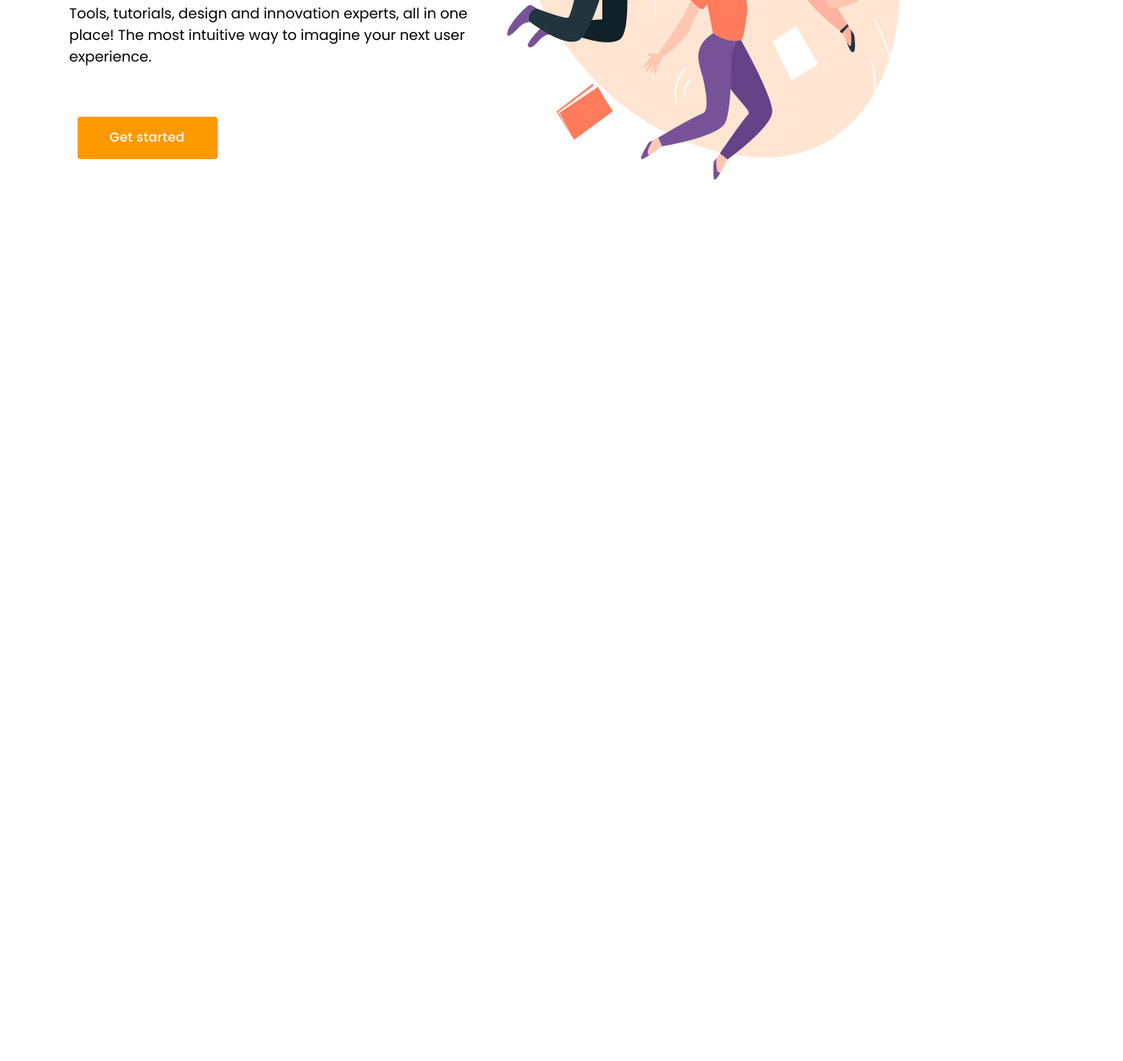
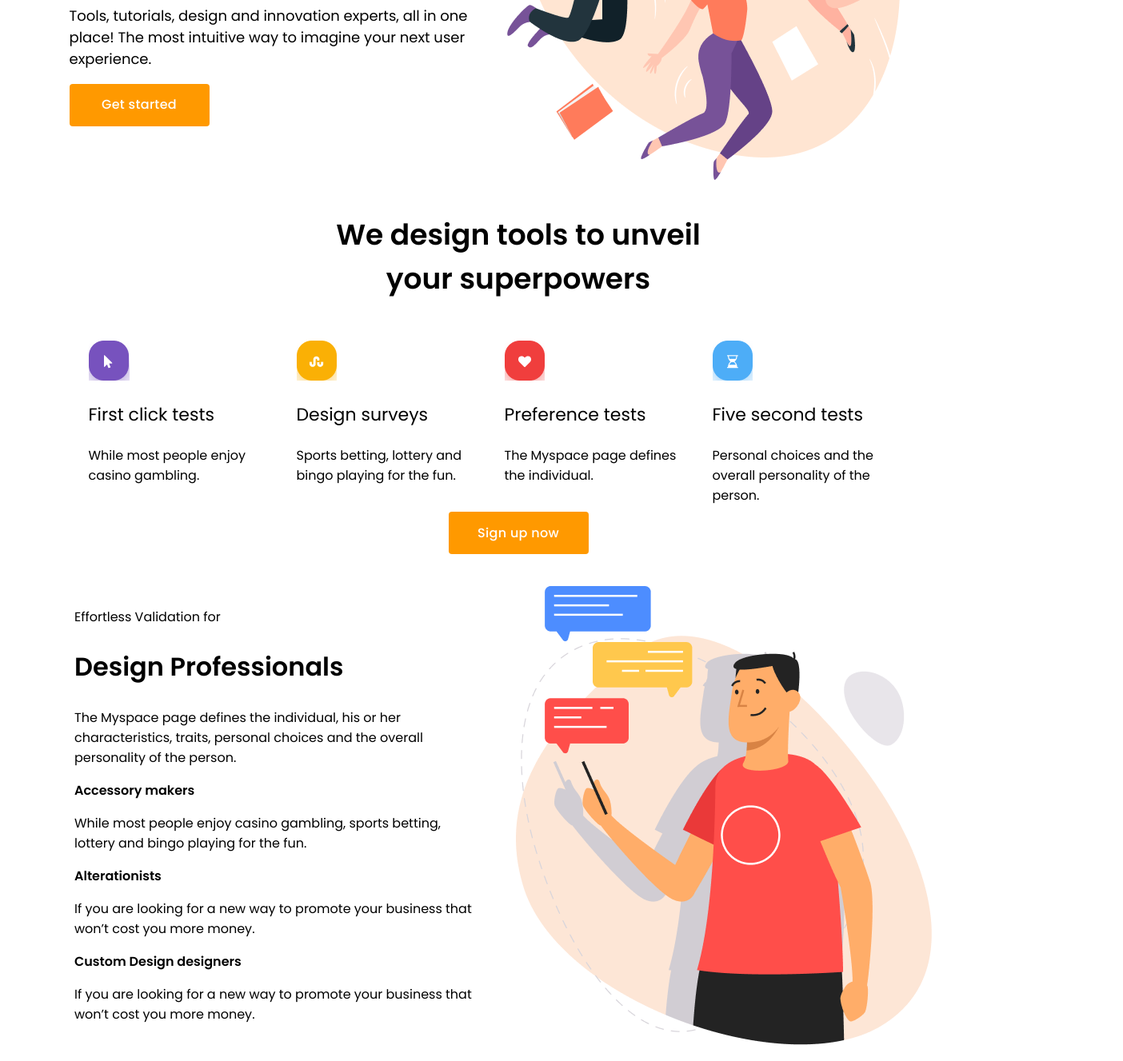
Before and after one commit to Annamichelles/Productly, a plain HTML site: page index.html in a window 1280 px wide. Shown: the part 356-1683 px from the top of the page at 80% size, 1404 px wide, since content can reach past the window. Before the commit the page ends 816 px from the top, so only its background shows below. Drawn offline with Linux system fonts and the light colour scheme.

Commit message:
two more sections done

```diff
--- a/index.html
+++ b/index.html
@@ -12,7 +12,7 @@
 
 <body>
  		<header>
- 			<div class="logo"><img src="images/logo.png" alt="Logo of company name Productly"> </div>
+ 			<div class="logo"><img src="images/logo.png" alt="Logo of company name Productly"></div>
  			<nav class="menu">
  				<ul>
  					<li><a href="#" class="product">Product</a></li>
@@ -26,7 +26,8 @@
  		</header>
 
 	<section>
-		<div class="first-section first-section__left">
+		<div class="first-section">
+			<div class="first-section__left">
 				<h1 class="main-title">The Design Thinking superpowers</h1>
 				<p class="main-info">Tools, tutorials, design and innovation experts, all in one place! The most intuitive way to imagine your next user experience.</p>
 				<a href="#"><button class="btn__getstarted">Get started</button></a>
@@ -35,9 +36,63 @@
 			<div class="first-section__right">
 				<img src="images/happy.png" alt="colorful illustration of three happy people jumping with books around them">
 			</div>
+		</div>
+	</section>
 
+	<section>
+		<div class="second-section">
+			<h2 class="second-title">We design tools to unveil your superpowers</h2>
+				<div class="container">
+					<div class="small-section small-section1">
+						<img src="images/arrow.png" alt="Logo of an pointer cursor">
+						<p class="small-section__title">First click tests</p>
+						<p class="small-section__main">While most people enjoy casino gambling.</p>
+					</div>
+
+					<div class="small-section small-section2">
+						<img src="images/swirl.png" alt="Logo of an swirly object">
+						<p class="small-section__title">Design surveys</p>
+						<p class="small-section__main">Sports betting, lottery and bingo playing for the fun.</p>
+					</div>
+
+					<div class="small-section small-section3">
+						<img src="images/heart.png" alt="Logo of a heart">
+						<p class="small-section__title">Preference tests</p>
+						<p class="small-section__main">The Myspace page defines the individual.</p>
+					</div>
+
+					<div class="small-section small-section4">
+						<img src="images/time.png" alt="Logo of an hourglass">
+						<p class="small-section__title">Five second tests</p>
+						<p class="small-section__main">Personal choices and the overall personality of the person.</p>
+					</div>
+				</div>
+			<a href="#"><button class="signupnow-btn">Sign up now</button></a>
+		</div>
 	</section>
-	<section class="second-section">
+
+	<section>
+		<div class="third-section">
+			<div class="third-section__left">
+				<p class="third-section__text">Effortless Validation for</p>
+
+				<h2 class="third-title">Design Professionals</h2>
+				<p class="third-section__text">The Myspace page defines the individual, his or her characteristics, traits, personal choices and the overall personality of the person.</p>
+
+				<p class="third-section__main">Accessory makers</p>
+				<p class="third-section__text">While most people enjoy casino gambling, sports betting, lottery and bingo playing for the fun.</p>
+
+				<p class="third-section__main">Alterationists</p>
+				<p class="third-section__text">If you are looking for a new way to promote your business that won’t cost you more money.</p>
+
+				<p class="third-section__main">Custom Design designers</p>
+				<p class="third-section__text">If you are looking for a new way to promote your business that won’t cost you more money.</p>
+			</div>
+
+			<div class="third-section third-section__right">
+				<img src="images/man.png" alt="colorful illustration of a happy man looking at his phone">
+			</div>
+		</div>
 
 	</section>
 
--- a/styles/index.css
+++ b/styles/index.css
@@ -98,13 +98,11 @@ section {
 	border: none;
 }
 
-
-
 .first-section {
 	height: 496px;
 	width: 1512px;
 	flex-wrap: wrap;
-	justify-content: flex-start;
+	justify-content: center;
 	align-items: center;
 	display: flex;
 }
@@ -143,9 +141,127 @@ section {
 	width: 175px;
 	height: 53px;
 	border-radius: 4px;
+	cursor: pointer;
+	background: #FF9900;
+	color: #FFFFFF;
+	border: none;
+}
+
+
+
+.second-section {
+    width: 100vw;
+	background: #FFFFFF;
+	border: none;
+	margin: 10px;
+	display: flex;
+	justify-content: center;
+	align-items: center;
+	flex-wrap: wrap;
+	flex-direction: column;
+	}
+
+.second-title {
+	width: 539px;
+	text-align: center;
+	font-family: 'Poppins', sans-serif;
+	font-size: 36px;
+	font-style: normal;
+	font-weight: 600;
+}
+
+.container {
+	width: 1095px;
+	height: 204px;
+	background: #FFFFFF;
+	border: none;
+	margin: 10px;
+	display: flex;
+	justify-content: left;
+	align-items: flex-start;
+	}
+
+.small-section {
+	width: 240px;
+	height: 178px;
+	background: #FFFFFF;
+	border: none;
+	margin: 10px;
+}
+
+.small-section__title {
+	text-align: left;
+	font-family: 'Poppins', sans-serif;
+	font-size: 22px;
+	font-style: normal;
+	font-weight: 200;
+}
+
+.small-section__main {
+	text-align: left;
+	font-family: 'Poppins', sans-serif;
+	font-size: 16px;
+	font-style: normal;
+	font-weight: 100;
+}
+
+.signupnow-btn {
+	text-align: center;
+	font-family: 'Poppins', sans-serif;
+	font-size: 16px;
+	font-style: normal;
+	font-weight: 500;
+	letter-spacing: 0.32px;
+	width: 175px;
+	height: 53px;
+	border-radius: 4px;
 	margin: 10px;
 	cursor: pointer;
 	background: #FF9900;
 	color: #FFFFFF;
 	border: none;
 }
+
+.signupnow-btn:hover {
+ 	border: 1px solid #FFFFFF;
+}
+
+
+
+.third-section {
+	height: 574px;
+	width: 1110px;
+	padding: 20px;
+	justify-content: flex-start;
+	align-items: center;
+	display: flex;
+}
+
+.third-section__left {
+	padding-right: 20px;
+}
+
+.third-title {
+	text-align: left;
+	font-family: 'Poppins', sans-serif;
+	font-size: 32px;
+	font-style: normal;
+	font-weight: 600;
+}
+
+.third-section__text {
+	text-align: left;
+	font-family: 'Poppins', sans-serif;
+	font-size: 16px;
+	font-style: normal;
+	font-weight: 100;
+}
+
+.third-section__main {
+	text-align: left;
+	font-family: 'Poppins', sans-serif;
+	font-size: 16px;
+	font-style: normal;
+	font-weight: 600;
+}
+}
```
Also changed, not shown: images/arrow.png (added), images/heart.png (added), images/man.png (added), images/swirl.png (added), images/time.png (added). Lines whose indentation alone changed are shown as unchanged.
